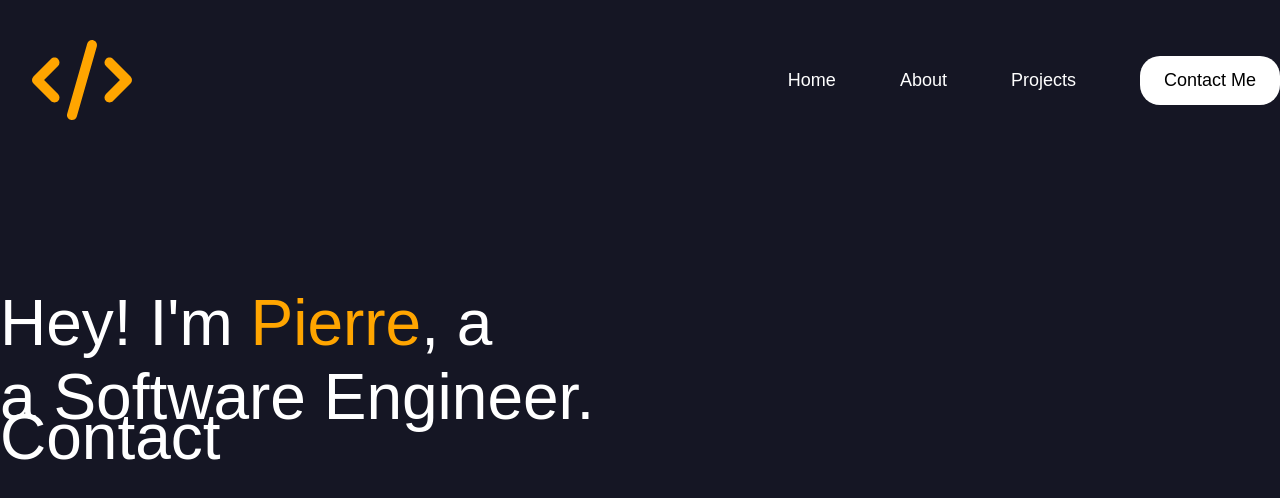
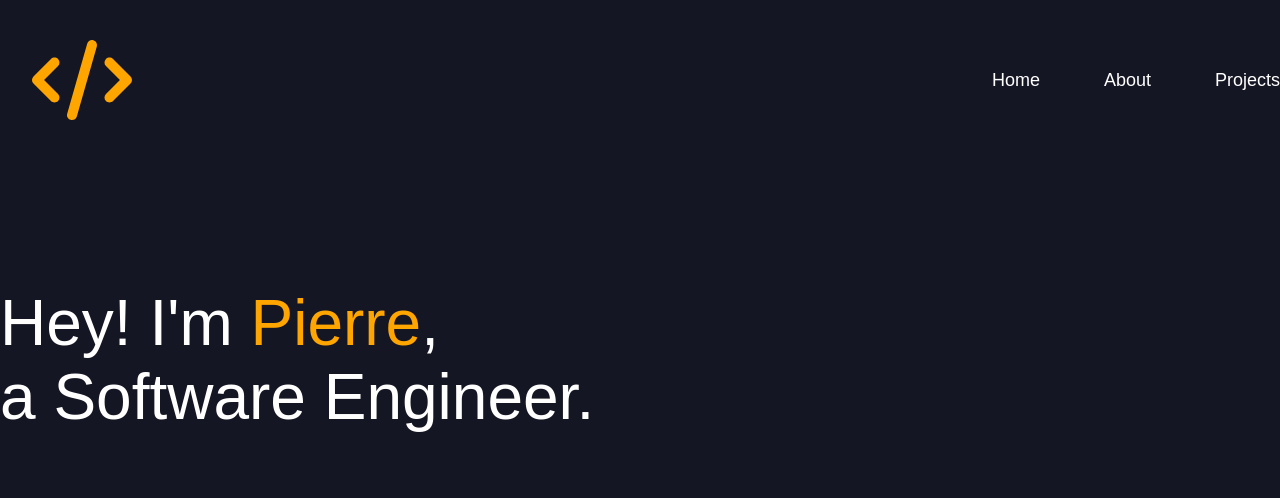
Before and after one commit to pierrelouisguichard/Portfolio, a React (Vite) app: page / in a window 1280 px wide. Shown: the top 498 px of the page. Built offline with nearby package versions, Linux system fonts and the light colour scheme.

Commit message:
publishing to vercel

```diff
--- a/src/contact.jsx
+++ b/src/contact.jsx
@@ -4,7 +4,7 @@ import "./contact.css";
 const Contact = () => {
   return (
     <div className="container">
-      <div className="message">Contact</div>
+      <div className="message"></div>
     </div>
   );
 };
--- a/src/home.jsx
+++ b/src/home.jsx
@@ -6,7 +6,7 @@ const Home = () => {
     <div className="container">
       <div className="welcome-message">
         <p>
-          Hey! I'm <span className="name">Pierre</span>, a <br />a Software
+          Hey! I'm <span className="name">Pierre</span>,<br />a Software
           Engineer.
         </p>
       </div>
--- a/src/navbar.jsx
+++ b/src/navbar.jsx
@@ -18,7 +18,7 @@ const Navbar = () => {
         <Link className="menu-link" to="projects">
           Projects
         </Link>
-        <button className="contact-button">Contact Me</button>
+        {/* <button className="contact-button">Contact Me</button> */}
       </div>
     </nav>
   );
```
Also changed, not shown: vercel.json (added).
